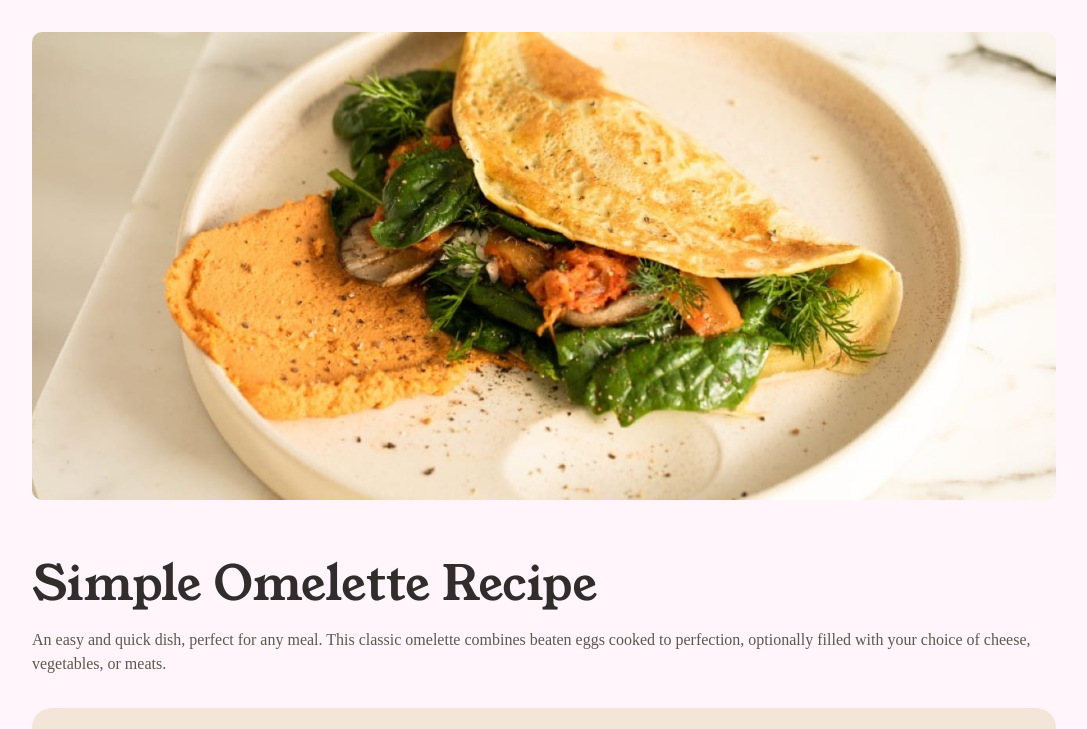
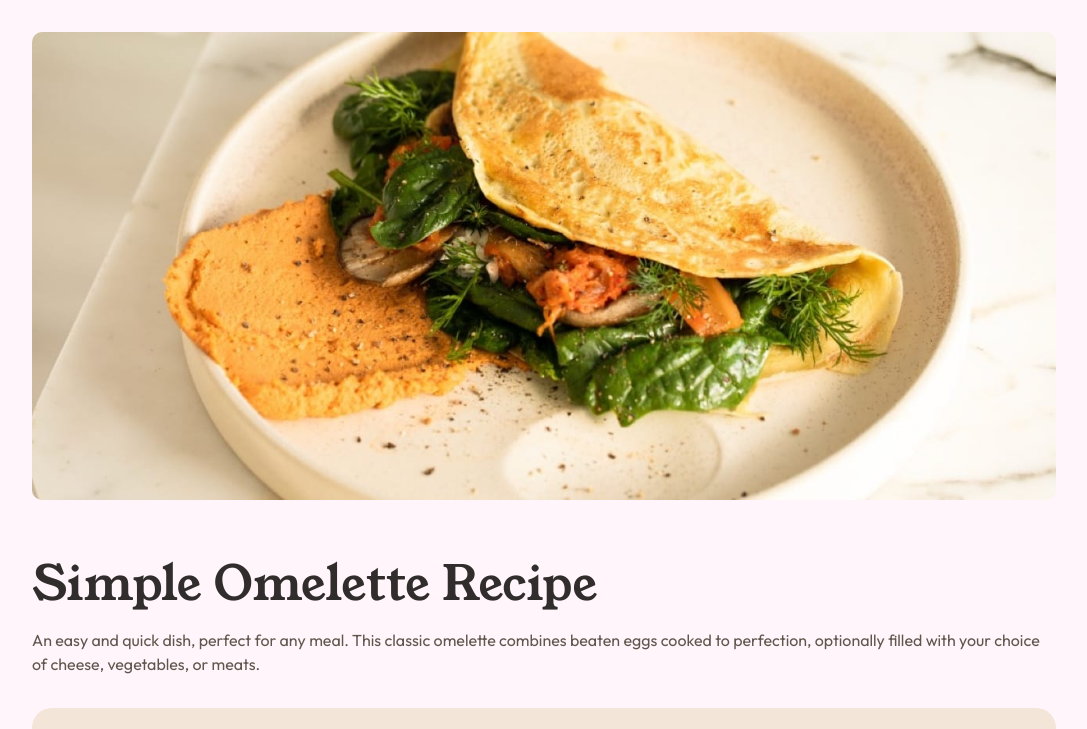
Before and after one commit to Obikaviola/recipe-page, a plain HTML site: page index.html in a window 1280 px wide. Shown: the top 729 px of the page, without its empty margins (96-1183 px from the left). Drawn offline with Linux system fonts and the light colour scheme; the site is published under a folder, as on GitHub Pages, so addresses that start at the root find nothing.

Commit message:
modified files

```diff
--- a/style.css
+++ b/style.css
@@ -10,12 +10,12 @@
 
 @font-face {
     font-family: 'outfit';
-    src: url(/assets/fonts/outfit/Outfit-VariableFont_wght.ttf);
+    src: url(assets/fonts/outfit/Outfit-VariableFont_wght.ttf);
 }
 
 @font-face {
     font-family: 'young-serif';
-    src: url(/assets/fonts/young-serif/YoungSerif-Regular.ttf);
+    src: url(assets/fonts/young-serif/YoungSerif-Regular.ttf);
 }
 
 *, *::after, *::before {
```
